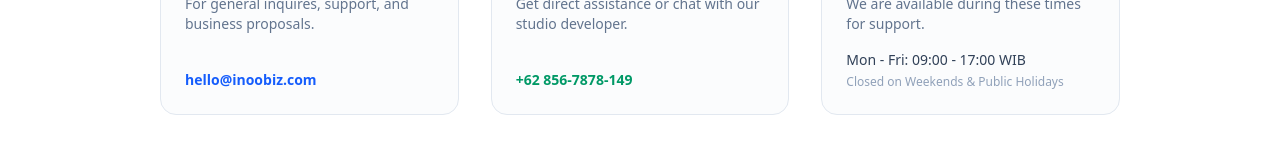
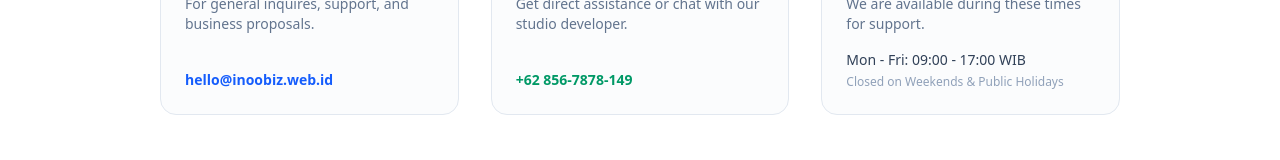
Before and after one commit to valentinohrynt/inoobiz, a Next.js app: page / in a window 1280 px wide. Shown: the part 2563-2723 px from the top of the page. Built offline with nearby package versions, Linux system fonts and the light colour scheme.

Commit message:
chore: correct email addresses to use hello@inoobiz.web.id based on actual domain

```diff
--- a/app/page.tsx
+++ b/app/page.tsx
@@ -347,10 +347,10 @@ export default function Home() {
                   <p className="text-sm text-slate-500 mb-4">For general inquires, support, and business proposals.</p>
                 </div>
                 <a
-                  href="mailto:hello@inoobiz.com"
+                  href="mailto:hello@inoobiz.web.id"
                   className="text-sm font-bold text-blue-600 hover:text-blue-700 break-all"
                 >
-                  hello@inoobiz.com
+                  hello@inoobiz.web.id
                 </a>
               </div>
 
--- a/app/privacy/page.tsx
+++ b/app/privacy/page.tsx
@@ -160,7 +160,7 @@ export default function PrivacyPolicy() {
                 <li><strong>Opt-Out:</strong> The right to unsubscribe from promotional emails or updates.</li>
               </ul>
               <p>
-                To exercise any of these rights, please email us at <a href="mailto:hello@inoobiz.com" className="text-blue-600 hover:underline">hello@inoobiz.com</a>.
+                To exercise any of these rights, please email us at <a href="mailto:hello@inoobiz.web.id" className="text-blue-600 hover:underline">hello@inoobiz.web.id</a>.
               </p>
             </section>
 
@@ -175,7 +175,7 @@ export default function PrivacyPolicy() {
               </p>
               <div className="bg-slate-50 rounded-2xl p-5 border border-slate-200 text-xs sm:text-sm space-y-2">
                 <p><strong>Studio Name:</strong> InooBiz (Independent Digital Studio)</p>
-                <p><strong>Contact Email:</strong> <a href="mailto:hello@inoobiz.com" className="text-blue-600 hover:underline">hello@inoobiz.com</a></p>
+                <p><strong>Contact Email:</strong> <a href="mailto:hello@inoobiz.web.id" className="text-blue-600 hover:underline">hello@inoobiz.web.id</a></p>
                 <p><strong>Contact WhatsApp:</strong> <a href="https://wa.me/628567878149" className="text-blue-600 hover:underline">+62 856-7878-149</a></p>
               </div>
             </section>
--- a/app/terms/page.tsx
+++ b/app/terms/page.tsx
@@ -88,7 +88,7 @@ export default function TermsOfService() {
                 <li>Provide accurate, current, and complete information during registration.</li>
                 <li>Maintain the security of your password and credentials.</li>
                 <li>Promptly update account information to keep it accurate.</li>
-                <li>Notify us immediately at <a href="mailto:hello@inoobiz.com" className="text-blue-600 hover:underline">hello@inoobiz.com</a> if you suspect any unauthorized access to your account.</li>
+                <li>Notify us immediately at <a href="mailto:hello@inoobiz.web.id" className="text-blue-600 hover:underline">hello@inoobiz.web.id</a> if you suspect any unauthorized access to your account.</li>
               </ul>
               <p>
                 You are solely responsible for all activities that occur under your account, and we are not liable for any loss or damage arising from your failure to comply with this section.
@@ -180,7 +180,7 @@ export default function TermsOfService() {
               </p>
               <div className="bg-slate-50 rounded-2xl p-5 border border-slate-200 text-xs sm:text-sm space-y-2">
                 <p><strong>Studio Name:</strong> InooBiz (Independent Digital Studio)</p>
-                <p><strong>Contact Email:</strong> <a href="mailto:hello@inoobiz.com" className="text-blue-600 hover:underline">hello@inoobiz.com</a></p>
+                <p><strong>Contact Email:</strong> <a href="mailto:hello@inoobiz.web.id" className="text-blue-600 hover:underline">hello@inoobiz.web.id</a></p>
                 <p><strong>Contact WhatsApp:</strong> <a href="https://wa.me/628567878149" className="text-blue-600 hover:underline">+62 856-7878-149</a></p>
               </div>
             </section>
```
